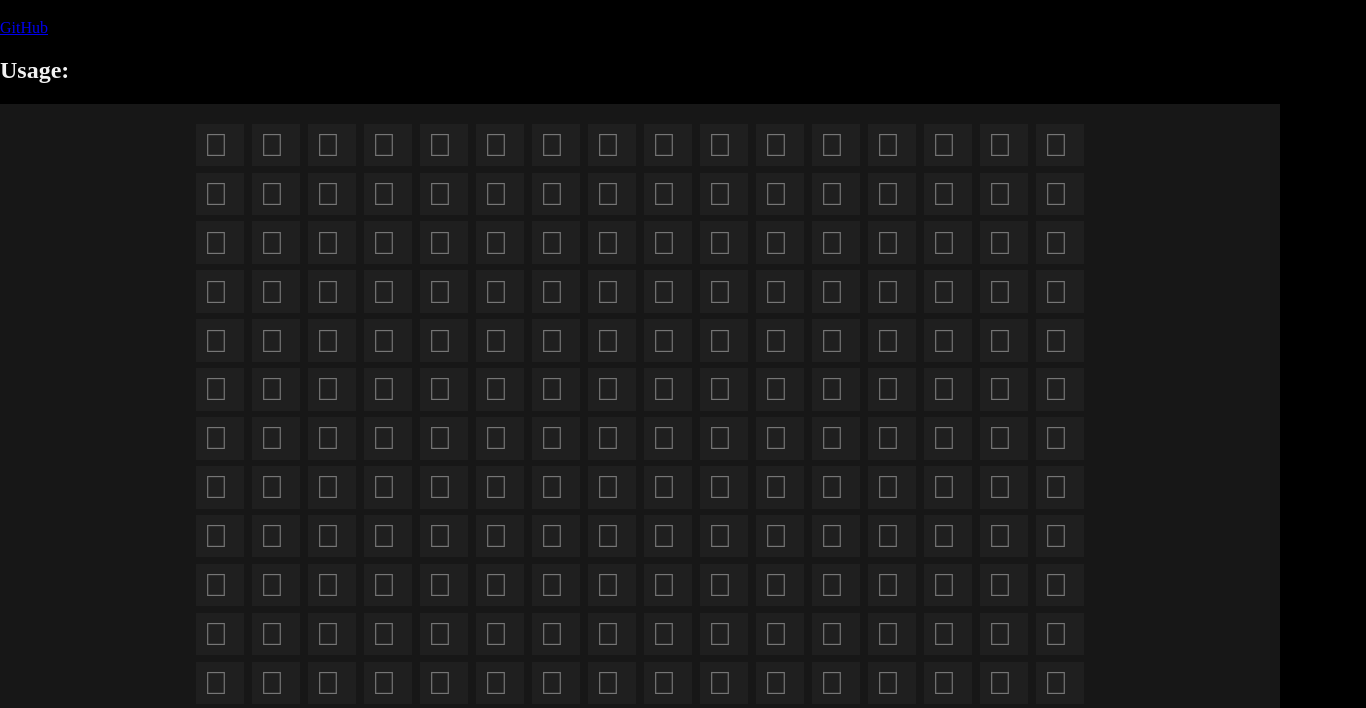
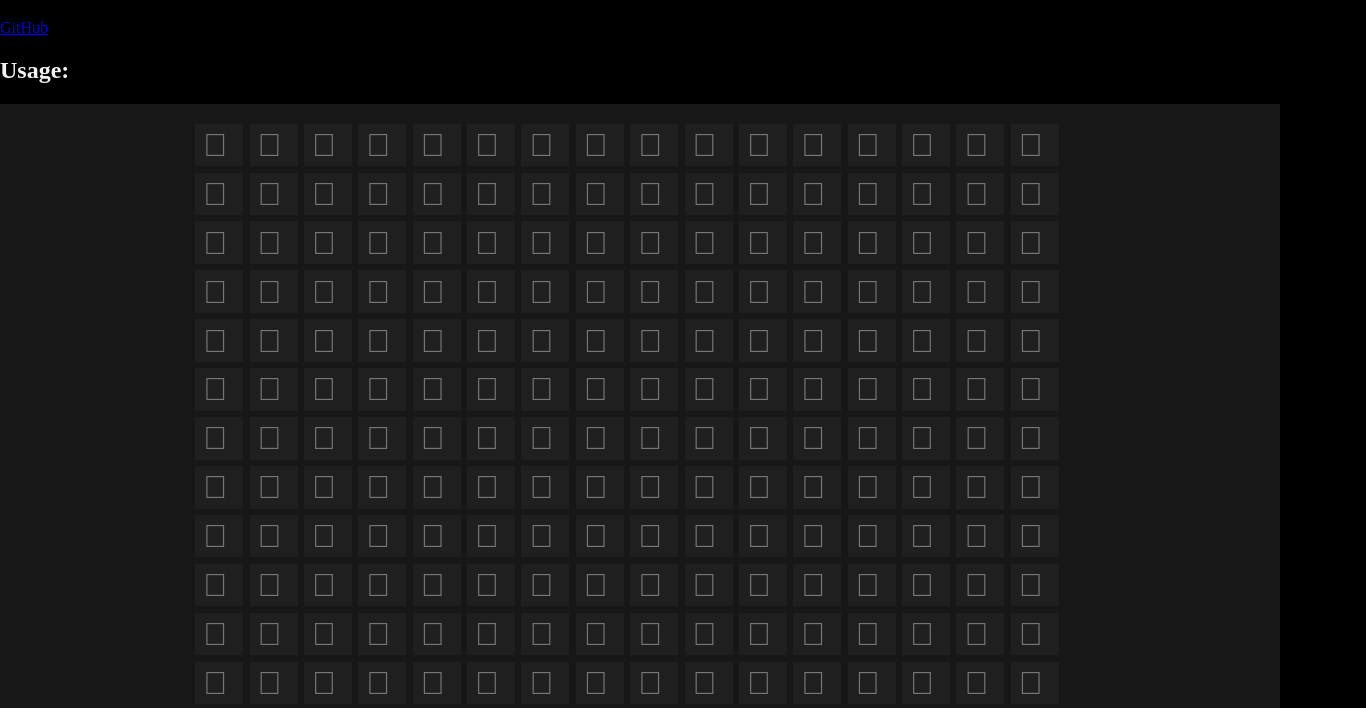
Before and after one commit to KaelWD/SCSS-MDL2-Icons, a plain HTML site: page index.html in a window 1280 px wide. Shown: the part 61-769 px from the top of the page, 1366 px wide, since content can reach past the window. Drawn offline with nearby package versions, Linux system fonts and the light colour scheme; a web font is replaced by a local one.

Commit message:
Remove class fomr tooltip text and fix grid rendering

```diff
--- a/index.html
+++ b/index.html
@@ -23,7 +23,7 @@
 <script type="text/javascript">
     $(document).ready(function () {
         $.getJSON('icons.json', function (data) {
-            var pattern = '<span class="icon" data-mdl2="%1"><pre class="tooltip"><span class="s0">&lt;span </span><span class="s1">class=</span><span class="s2">&quot;icon&quot; </span><span class="s1">data-mdl2=</span><span class="s2">&quot;%1&quot;</span><span class="s0">&gt;&lt;/span&gt;</span></pre></span>';
+            var pattern = '<span class="icon" data-mdl2="%1"><pre class="tooltip"><span class="s0">&lt;span </span><span class="s1">data-mdl2=</span><span class="s2">&quot;%1&quot;</span><span class="s0">&gt;&lt;/span&gt;</span></pre></span>';
             $.each(data.IconList, function (index, iconName) {
                 var e = pattern.replace(/%1/g, iconName);
                 $('#icon-grid').append(e);
--- a/styles.scss
+++ b/styles.scss
@@ -21,7 +21,7 @@ body {
 
 #icon-grid {
     display         : flex;
-    justify-content : space-around;
+    justify-content : flex-start;
     flex-wrap       : wrap;
     font-size       : 2rem;
     box-sizing      : border-box;
```
Also changed, not shown: styles.css.
